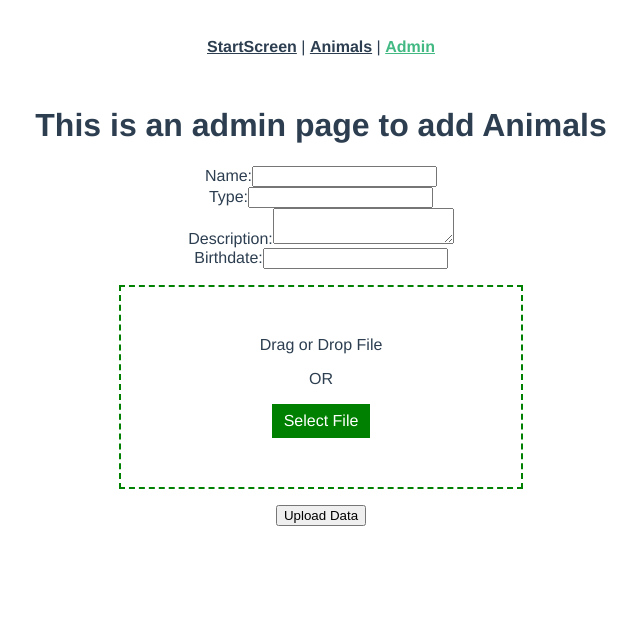
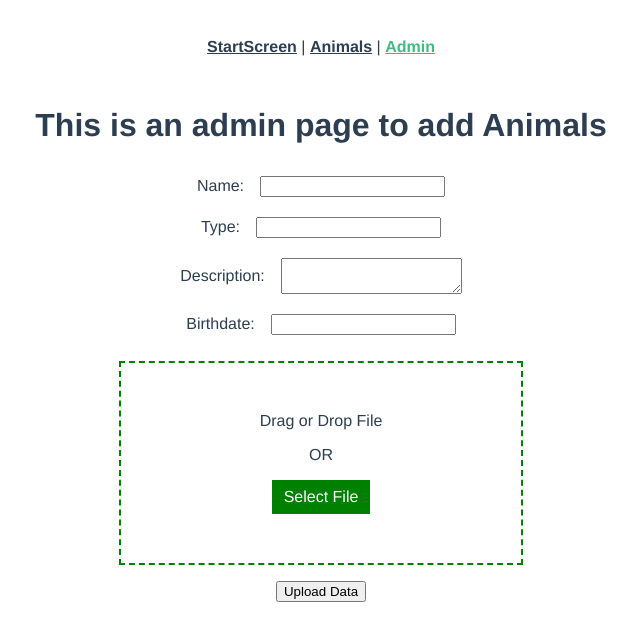
Before and after one commit to ndomenichelli/zoo-web, a Vue app: page /admin in a window 1280 px wide. Shown: the top 640 px of the page, without its empty margins (319-959 px from the left). Built offline with nearby package versions, Linux system fonts and the light colour scheme.

Commit message:
animal details navigation back and forward invisible

```diff
--- a/src/views/admin-page.vue
+++ b/src/views/admin-page.vue
@@ -3,7 +3,7 @@
     <div class="admin">
       <h1>This is an admin page to add Animals</h1>
     </div>
-    <div id="chat" class="container"></div>
+    <div class="form-container">
       <form @submit.prevent="onSubmit">
         <div class="form-group">
           <label>Name:</label>
@@ -31,7 +31,7 @@
           accept="image/*"
         />
       </div> -->
-      <div class="home">
+        <div class="dropzone-container">
           <DropZone @drop.prevent="drop" @change="selectedFile" />
         </div>
         <div v-if="imageData != null">
@@ -42,6 +42,7 @@
           </div>
         </div>
       </form>
+    </div>
     <div>
       <button @click="onSubmitForm">Upload Data</button>
     </div>
@@ -64,14 +65,6 @@ export default {
   components: {
     DropZone
   },
-  // props: {
-  //   imageDataDrop: Object
-  // },
-  // setup (imageDataDrop) {
-  //   const dropzoneFile = vueRef('')
-
-  //   return { dropzoneFile }
-  // },
   data () {
     return {
       events: null,
@@ -185,7 +178,19 @@ export default {
 }
 </script>
 <style scoped lang="scss">
-.home {
+.form-container {
+  .form-group {
+    display: flex;
+    flex-direction: row;
+    justify-content: center;
+    align-items: center;
+    padding: 10px;
+    column-gap: 16px;
+    label {
+      align-items: left;
+    }
+  }
+  .dropzone-container {
     height: auto;
     width: auto;
     padding: 16px;
@@ -199,4 +204,5 @@ export default {
       margin-top: 32px;
     }
   }
+}
 </style>
--- a/src/views/animal-details-page.vue
+++ b/src/views/animal-details-page.vue
@@ -6,8 +6,8 @@
       >
       <div class="nav-bar">
         <button
-          v-show="currentIndex != 0"
-          class="nav-button"
+          :class="{ invisible: !currentIndex != 0 }"
+          class="nav-button back"
           @click="getPreviousAnimal"
         >
           &lt; Back
@@ -15,8 +15,8 @@
         <h1>{{ animal.name }}</h1>
         <h1>{{ currentIndex }}</h1>
         <button
-          v-show="this.currentIndex !== this.animals.length - 1"
-          class="nav-button"
+          :class="{ invisible: (this.currentIndex == (this.animals.length - 1)) }"
+          class="nav-button forward"
           @click="getNextAnimal"
         >
           Forward >
@@ -142,6 +142,9 @@ export default {
       margin: 40px 20px;
       cursor: pointer;
     }
+    .invisible {
+      visibility: hidden;
+    }
   }
   .image {
     border: 1px solid black;
```
Lines whose indentation alone changed are shown as unchanged.
